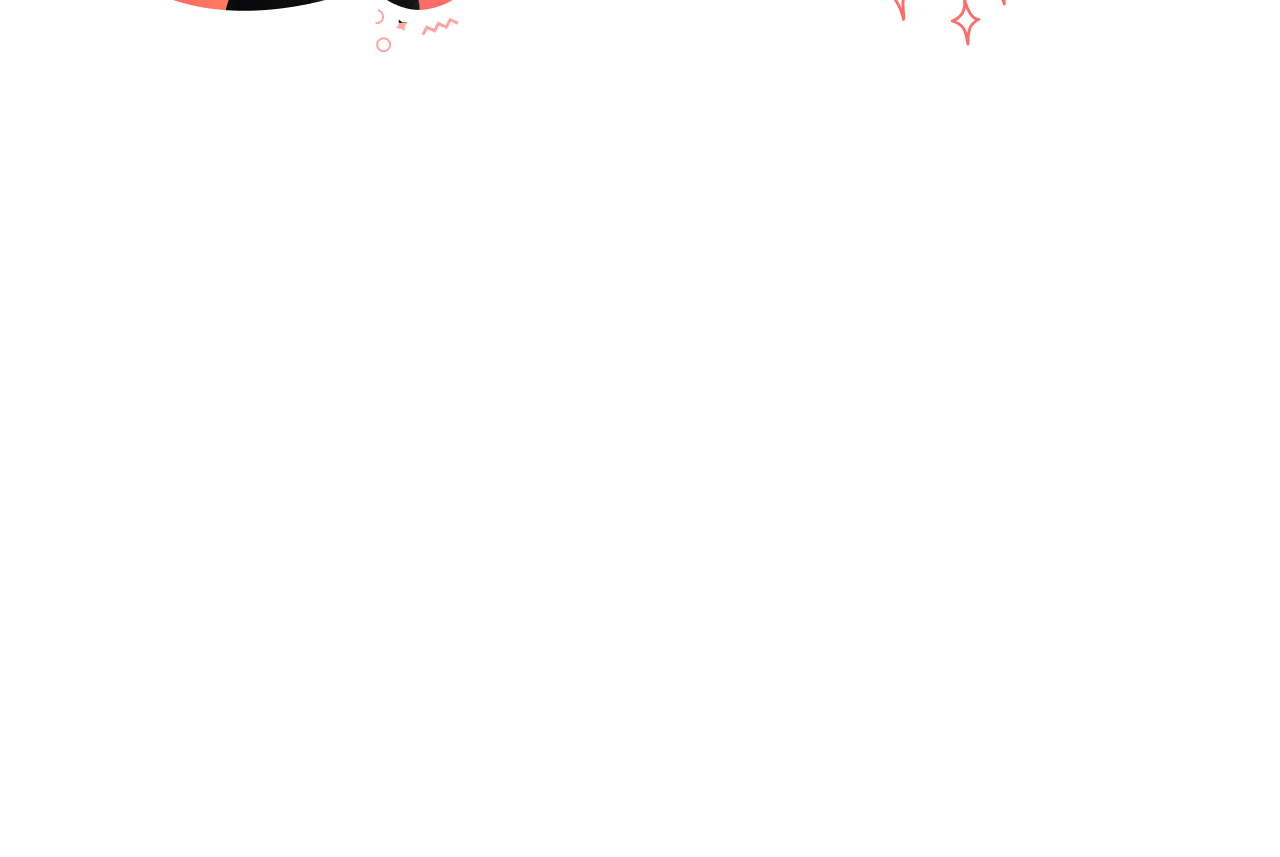
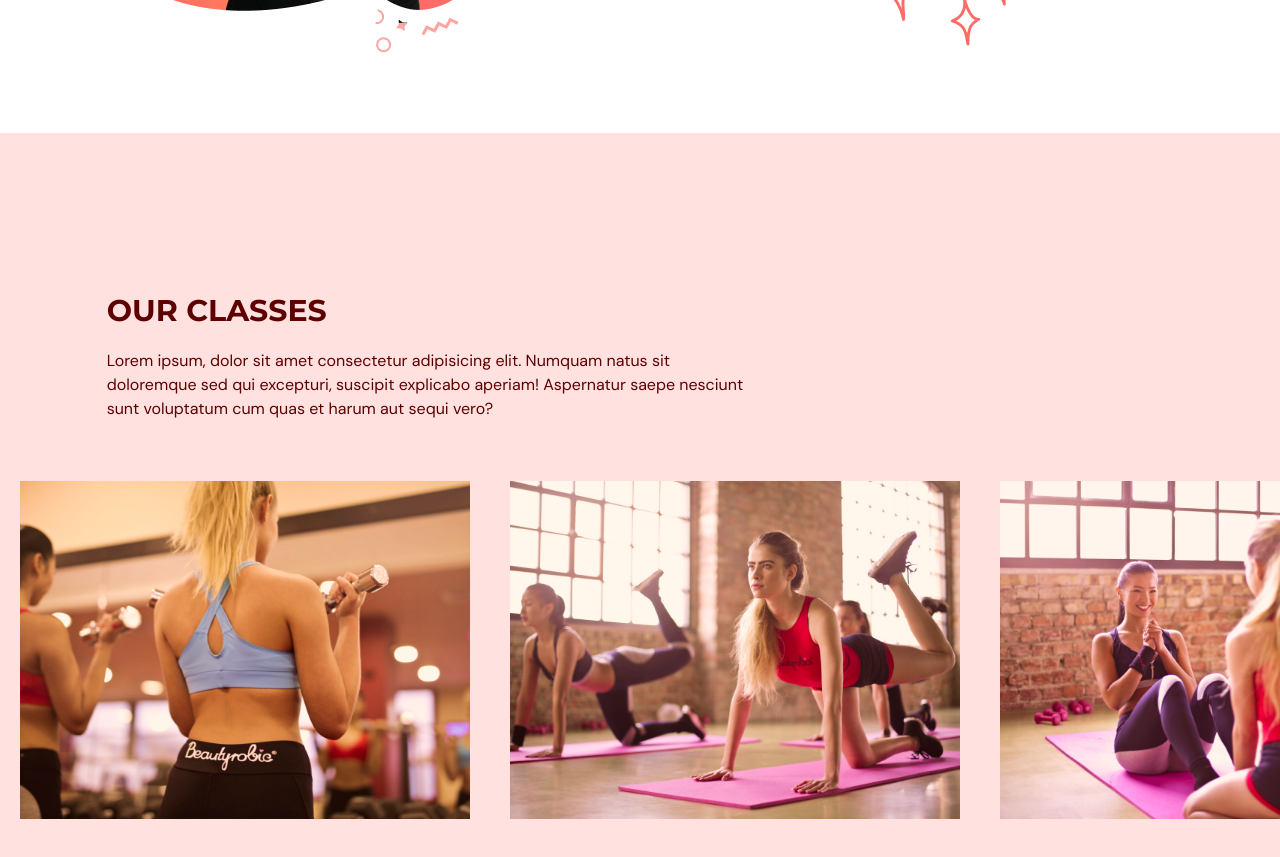
Before and after one commit to NickolasFchinni/projeto-hairdresses.typescript, a React (Vite) app in the folder HairdresserWebsite/: page / in a window 1280 px wide. Shown: the part 2040-2897 px from the top of the page. Before the commit the page ends 2173 px from the top, so only its background shows below. Built offline with nearby package versions, Linux system fonts and the light colour scheme.

Commit message:
ourClassesFinished

```diff
--- a/HairdresserWebsite/src/App.tsx
+++ b/HairdresserWebsite/src/App.tsx
@@ -34,6 +34,7 @@ function App() {
       />
       <Home setSelectedPage={setSelectedPage} />
       <Benefits setSelectedPage={setSelectedPage} />
+      <OurClasses setSelectedPage={setSelectedPage} />
     </div>
   )
 }
--- /dev/null
+++ b/HairdresserWebsite/src/scenes/ourclasses/Class.tsx
@@ -0,0 +1,21 @@
+type Props = {
+  name:string,
+  description?: string,
+  image: string
+}
+
+function Class({name, description, image}: Props) {
+  const overlayStyles = `p-5 absolute z-30 flex h-[380px] w-[450] flex-col items-center justify-center whitespace-normal bg-primary-500 text-center text-white opacity-0 transition duration-500 hover:opacity-90`
+
+  return (
+    <li className="relative mx-5 inline-block h--[380px] w-[450px]">
+      <div className={overlayStyles}>
+        <p className="text-2xl mb-5">{name}</p>
+        <p>{description}</p>
+      </div>
+      <img src={image} alt={`${image}`} />
+    </li>
+  )
+}
+
+export default Class
--- a/HairdresserWebsite/src/scenes/ourclasses/index.tsx
+++ b/HairdresserWebsite/src/scenes/ourclasses/index.tsx
@@ -7,6 +7,41 @@ import image5 from '@/assets/image5.png'
 import image6 from '@/assets/image6.png'
 import { motion } from 'framer-motion'
 import HText from '@/shared/HText'
+import { ClassType } from '@/shared/types'
+import Class from './Class'
+
+const classes: Array<ClassType> = [
+  {
+    name: "asgfmlkasmglamsklgmaklsg",
+    description: "Lorem ipsum dolor, sit amet consectetur adipisicing elit. Ipsum at magni doloribus officia est inventore dolor corrupti eius minima qui? Velit, neque repudiandae quis soluta reprehenderit culpa exercitationem illum doloremque.",
+    image: image1
+  },
+  {
+    name: "asgfmlkasmglamsklgmaklsg",
+    description: "Lorem ipsum dolor, sit amet consectetur adipisicing elit. Ipsum at magni doloribus officia est inventore dolor corrupti eius minima qui? Velit, neque repudiandae quis soluta reprehenderit culpa exercitationem illum doloremque.",
+    image: image2
+  },
+  {
+    name: "asgfmlkasmglamsklgmaklsg",
+    description: "Lorem ipsum dolor, sit amet consectetur adipisicing elit. Ipsum at magni doloribus officia est inventore dolor corrupti eius minima qui? Velit, neque repudiandae quis soluta reprehenderit culpa exercitationem illum doloremque.",
+    image: image3
+  },
+  {
+    name: "asgfmlkasmglamsklgmaklsg",
+    description: "Lorem ipsum dolor, sit amet consectetur adipisicing elit. Ipsum at magni doloribus officia est inventore dolor corrupti eius minima qui? Velit, neque repudiandae quis soluta reprehenderit culpa exercitationem illum doloremque.",
+    image: image4
+  },
+  {
+    name: "asgfmlkasmglamsklgmaklsg",
+    description: "Lorem ipsum dolor, sit amet consectetur adipisicing elit. Ipsum at magni doloribus officia est inventore dolor corrupti eius minima qui? Velit, neque repudiandae quis soluta reprehenderit culpa exercitationem illum doloremque.",
+    image: image5
+  },
+  {
+    name: "asgfmlkasmglamsklgmaklsg",
+    description: "Lorem ipsum dolor, sit amet consectetur adipisicing elit. Ipsum at magni doloribus officia est inventore dolor corrupti eius minima qui? Velit, neque repudiandae quis soluta reprehenderit culpa exercitationem illum doloremque.",
+    image: image6
+  }
+]
 
 type Props = {
   setSelectedPage: (value: SelectedPage) => void
@@ -34,7 +69,21 @@ function OurClasses({ setSelectedPage }: Props) {
             <p className='py-5'>Lorem ipsum, dolor sit amet consectetur adipisicing elit. Numquam natus sit doloremque sed qui excepturi, suscipit explicabo aperiam! Aspernatur saepe nesciunt sunt voluptatum cum quas et harum aut sequi vero?</p>
           </div>
         </motion.div>
-        <div></div>
+          <div className='mt-10 h-[353px] w-full overflow-x-auto overflow-y-hidden'>
+            <ul className='w-[2800px] whitespace-nowrap'>
+              {
+                classes.map((item: ClassType,index) => (
+                  <Class
+                    key={`${item.name}-${index}`}
+                    name={item.name}
+                    description={item.description}
+                    image={item.image}
+                  />
+                ))
+              }
+
+            </ul>
+          </div>
       </motion.div>
     </section>
   )
--- a/HairdresserWebsite/src/shared/types.ts
+++ b/HairdresserWebsite/src/shared/types.ts
@@ -11,4 +11,10 @@ export interface BenefitType {
   description: string
 }
 
+export interface ClassType{
+  name:string;
+  description: string;
+  image: string
+}
+
 export default SelectedPage;
```
